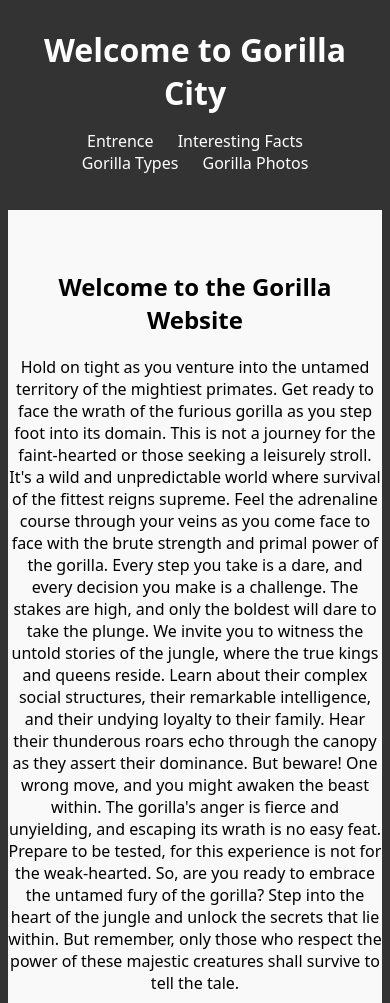
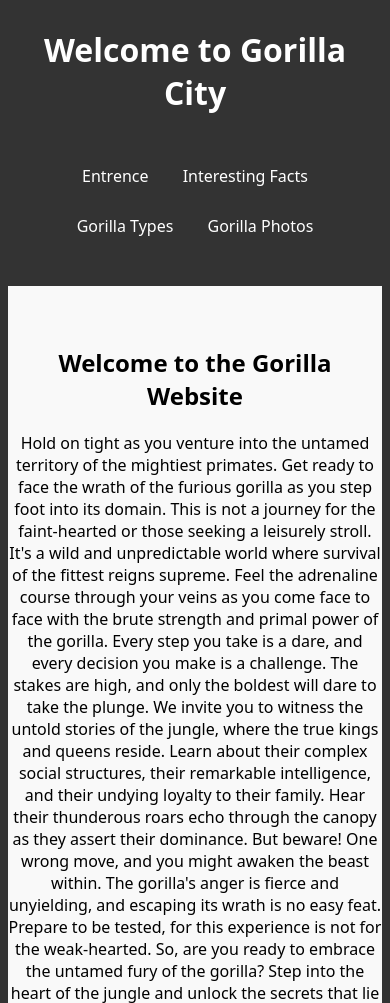
Before and after one commit to ArsenLupen53/gorilla, a plain HTML site: page index.html in a window 390 px wide. Shown: the top 1003 px of the page. Drawn offline with Linux system fonts and the light colour scheme.

Commit message:
fixed some bugs

```diff
--- a/style.css
+++ b/style.css
@@ -18,6 +18,7 @@ header {
 
   header h1 {
     margin: 0;
+    padding-bottom: 20px;
   }
 
   nav ul {
@@ -25,9 +26,21 @@ header {
     padding: 0;
   }
 
+
   nav ul li {
     display: inline-block;
     margin: 0 10px;
+  }
+
+  @media (max-width:400px) {
+    nav ul li {
+      margin:15px;
+    }
+  }
+  @media (max-width:514px) {
+    nav ul li {
+      margin-bottom:13px;
+    }
   }
 
   nav ul li a {
@@ -257,6 +270,14 @@ header {
     width: 50%;
     height: 50%;
   }
+
+}
+
+@media (max-width:850px) {
+  .east {
+    text-align: start;
+    padding-left: 30px;
+  }
 }
 
 
```
